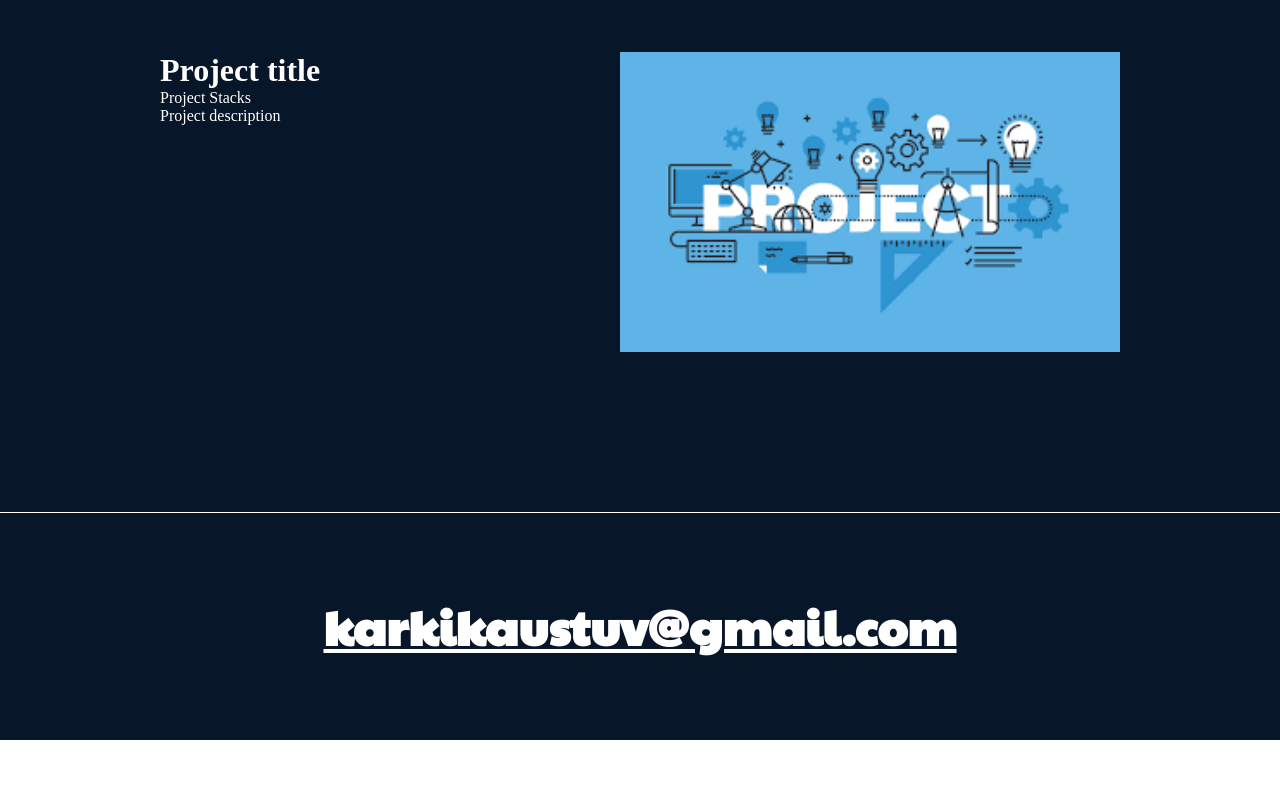
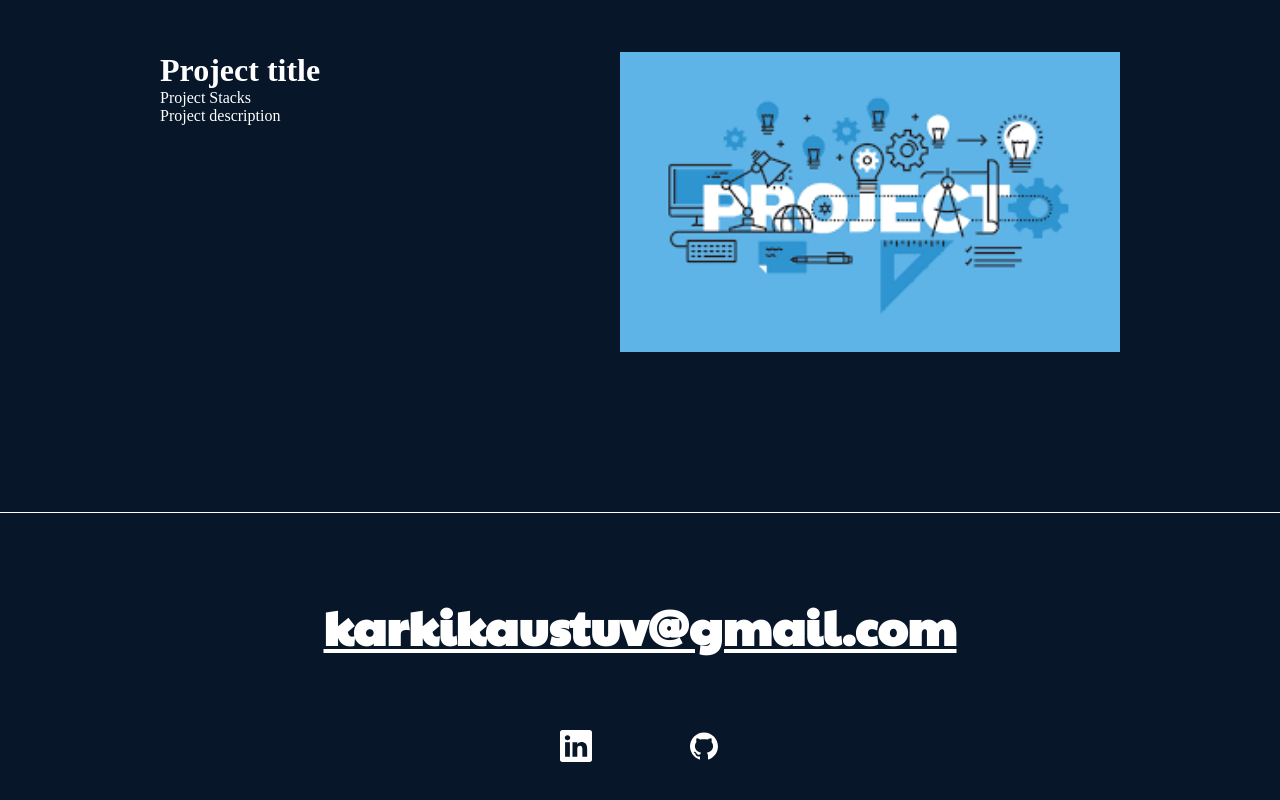
Before and after one commit to Kaustuv-Karki/portfolio-website, a React (Vite) app: page / in a window 1280 px wide. Shown: the part 3145-3945 px from the top of the page. Before the commit the page ends 3885 px from the top, so only its background shows below. Built offline with nearby package versions, Linux system fonts and the light colour scheme.

Commit message:
footer complete

```diff
--- a/src/components/Footer/Footer.jsx
+++ b/src/components/Footer/Footer.jsx
@@ -1,10 +1,16 @@
 import React from 'react'
 import './styles.css'
+import {BsLinkedin} from 'react-icons/bs'
+import {AiFillGithub} from 'react-icons/ai'
 
 const Footer = () => {
   return (
     <div className='footer-container'>
         <h1 className='email'>karkikaustuv@gmail.com</h1>
+        <div className='social-icons'>
+          <BsLinkedin/>
+          <AiFillGithub/>
+        </div>
     </div>
   )
 }
--- a/src/components/Footer/styles.css
+++ b/src/components/Footer/styles.css
@@ -1,9 +1,11 @@
 .footer-container {
     background-color: #071629;
     display: flex;
+    flex-direction: column;
     align-items: center;
     justify-content: center;
     border-top: 1px solid white;
+    padding-bottom: 20px;
 }
 
 .email {
@@ -14,3 +16,14 @@
     cursor: pointer;
     padding: 5rem;
 }
+
+.social-icons {
+    display: flex;
+    width: 10rem;
+    align-items: center;
+    justify-content: space-between;
+    margin-top: -10px;
+    color: white;
+    font-size: 2rem;
+    padding-bottom: 2rem;
+}
```
